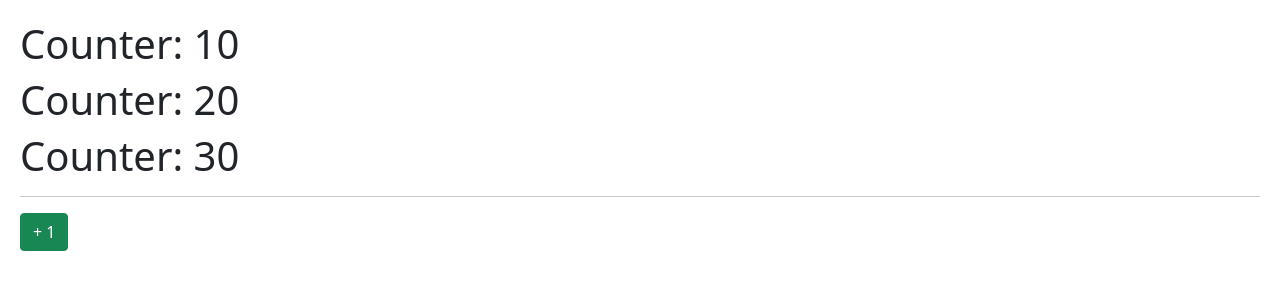
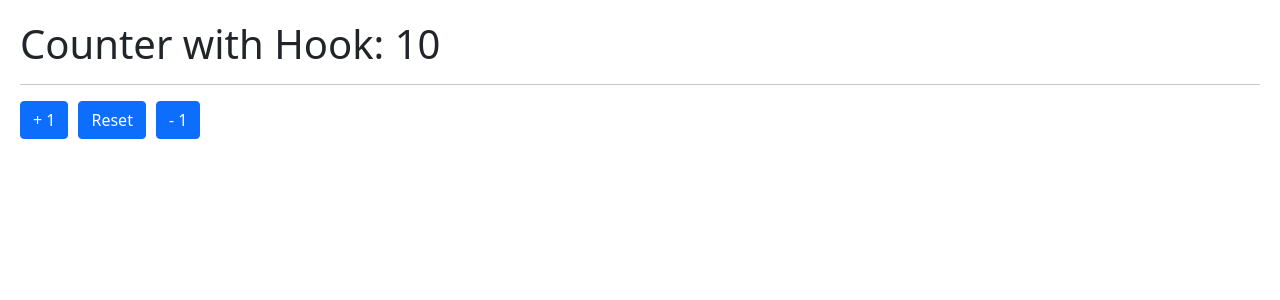
Before and after one commit to pauloosilas/react-mini-projects, a React (Vite) app in the folder hook-app/: page / in a window 1280 px wide. Shown: the top 300 px of the page. Built offline with nearby package versions, Linux system fonts and the light colour scheme.

Commit message:
custom hooks

```diff
--- /dev/null
+++ b/hook-app/src/01-useState/CounterWithCustomHook.jsx
@@ -0,0 +1,17 @@
+import { useCounter } from '../hooks/useCounter';
+
+export const CounterWithCustomHook = () => {
+
+    const { counter, increment, decrement, reset } = useCounter()
+
+
+    return(
+        <>
+            <h1>Counter with Hook: { counter }</h1>
+            <hr />
+            <button className="btn btn-primary" onClick={() => increment(2) }>+ 1 </button>
+            <button className="btn btn-primary" onClick={ reset } > Reset </button>
+            <button className="btn btn-primary" onClick={() => decrement(2) }>- 1 </button>
+        </>
+    )
+}
--- /dev/null
+++ b/hook-app/src/hooks/useCounter.js
@@ -0,0 +1,25 @@
+import { useState } from "react"
+
+export const useCounter = (initialValue = 10) => {
+    const [counter, setCounter] = useState(initialValue)
+
+    const increment = (value = 2) => {
+        setCounter( counter + value);
+    }
+
+    const decrement = (value = 2) => {
+        if(counter === 0) return;
+        setCounter(counter - value)
+    }
+
+    const reset = () => {
+        setCounter(initialValue)
+    }
+
+    return{
+        counter,
+        increment,
+        decrement,
+        reset
+    }
+}
--- a/hook-app/src/main.jsx
+++ b/hook-app/src/main.jsx
@@ -1,11 +1,12 @@
 import React from 'react'
 import ReactDOM from 'react-dom/client'
 
-import { HooksApp } from './HooksApp.jsx'
+//import { HooksApp } from './HooksApp.jsx'
+import { CounterWithCustomHook } from './01-useState/CounterWithCustomHook.jsx'
 import './index.css'
 
 ReactDOM.createRoot(document.getElementById('root')).render(
   <React.StrictMode>
-    <HooksApp />
+    <CounterWithCustomHook />
   </React.StrictMode>,
 )
```
